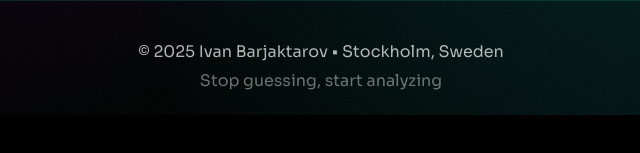
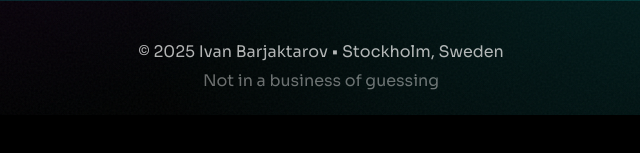
Before and after one commit to motarski/stock-valuation, a plain HTML site: page index.html in a window 1280 px wide. Shown: the part 685-838 px from the top of the page, 319-959 px from the left. Drawn offline with nearby package versions, Linux system fonts and the light colour scheme; no server answers.

Commit message:
chore: footer msg update

```diff
--- a/index.html
+++ b/index.html
@@ -147,7 +147,7 @@
     <!-- Footer -->
     <div class="footer" style="text-align: center; padding: 40px 20px; margin-top: 60px; border-top: 1px solid var(--border-color); opacity: 0.7;">
         <p>© 2025 Ivan Barjaktarov • Stockholm, Sweden</p>
-        <p style="margin-top: 8px; opacity: 0.6;">Stop guessing, start analyzing</p>
+        <p style="margin-top: 8px; opacity: 0.6;">Not in a business of guessing</p>
     </div>
 </body>
 </html>
```
